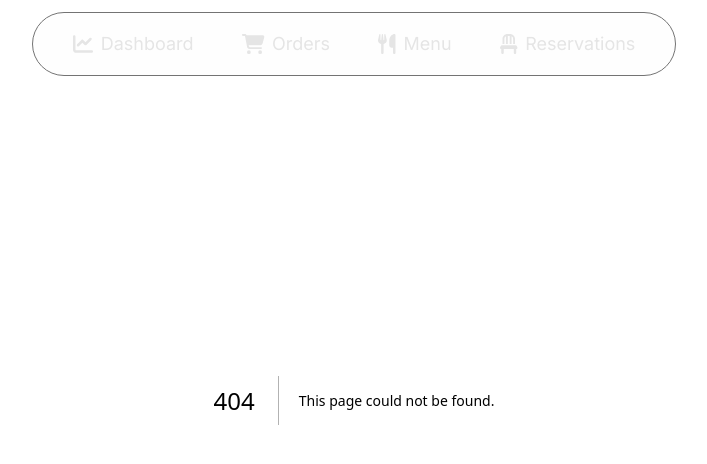
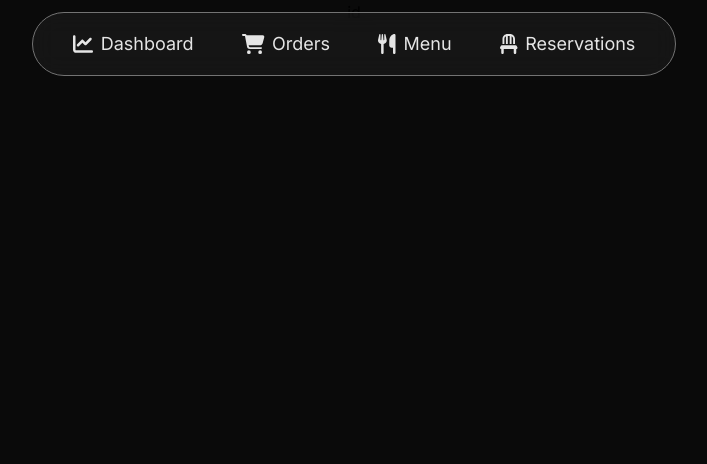
Before and after one commit to David-Werth/little-cms-2.0, a Next.js app: page /orders/1 in a window 1280 px wide. Before the commit this address had no page. Shown: the top 464 px of the page, without its empty margins (286-993 px from the left). Built offline with nearby package versions, Linux system fonts and the light colour scheme.

Commit message:
init orders id

```diff
--- /dev/null
+++ b/app/orders/[id]/page.tsx
@@ -0,0 +1,3 @@
+export default async function page() {
+	return <div>id</div>;
+}
```
